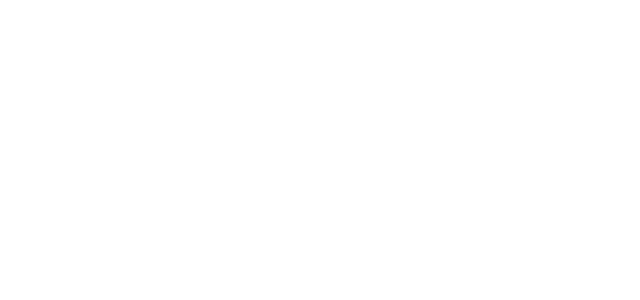
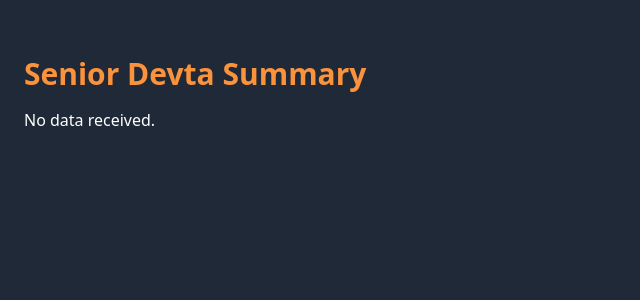
Before and after one commit to asatyarajgupta/hacktu_react, a React (Vite) app: page /senior-devta/response in a window 1280 px wide. Before the commit this address had no page. Shown: the top 300 px of the page, without its empty margins (0-640 px from the left). Built offline with nearby package versions, Linux system fonts and the light colour scheme.

Commit message:
all files arranged

```diff
--- a/src/App.jsx
+++ b/src/App.jsx
@@ -5,6 +5,8 @@
 import ExamResponse from "./components/ExamResponse.jsx";
 import Quiz from "./components/Quiz.jsx";
 import JuniorDevta from "./components/JuniorDevta.jsx";
+import SeniorDevta from "./components/SeniorDevta.jsx";
+import SeniorRisponse from "./components/SeniorRisponse.jsx";
 
 export default function App() {
     return(
@@ -14,9 +16,10 @@
                     <Route path={"/"} element={<Homepage />} />
                     <Route path={"/exam-devta"} element={<Backend />} />
                     <Route path={"/junior-devta"} element={<JuniorDevta />} />
-                    <Route path={"/senior-devta"} element={<StayUpdated />} />
+                    <Route path={"/senior-devta"} element={<SeniorDevta />} />
                     <Route path={"/foundation-devta"} element={<StayUpdated />} />
                     <Route path={"exam-devta/response"} element={<ExamResponse />} />
+                    <Route path={"senior-devta/response"} element={<SeniorRisponse />} />
                     <Route path={"/quiz"} element={<Quiz/>} />
                 </Routes>
 
--- /dev/null
+++ b/src/components/SeniorRisponse.jsx
@@ -0,0 +1,70 @@
+import React from 'react';
+import { useLocation } from 'react-router-dom';
+
+const SeniorDevtaResponse = () => {
+    const location = useLocation();
+    const { combined_summary, topic_wise_summary, individual_summaries } = location.state || {};
+
+    return (
+        <div className="min-h-screen bg-gray-800 text-white p-6">
+            <div className="container mx-auto py-8">
+                <h1 className="text-3xl font-bold mb-4 text-orange-400">Senior Devta Summary</h1>
+
+                {combined_summary && (
+                    <div className="mb-6">
+                        <h2 className="text-xl font-semibold text-orange-300 mb-2">Combined Summary</h2>
+                        <div className="ml-4">
+                            <h3 className="text-lg text-orange-200">Simple:</h3>
+                            <p className="mb-2">{combined_summary.simple}</p>
+                            <h3 className="text-lg text-orange-200">Translated:</h3>
+                            <p className="mb-2">{combined_summary.translated}</p>
+                            <h3 className="text-lg text-orange-200">Story:</h3>
+                            <p className="mb-2">{combined_summary.story}</p>
+                        </div>
+                    </div>
+                )}
+
+                {topic_wise_summary && (
+                    <div className="mb-6">
+                        <h2 className="text-xl font-semibold text-orange-300 mb-2">Topic-wise Summary</h2>
+                        <div className="ml-4">
+                            <h3 className="text-lg text-orange-200">Simple:</h3>
+                            <p className="mb-2">{topic_wise_summary.simple}</p>
+                            <h3 className="text-lg text-orange-200">Translated:</h3>
+                            <p className="mb-2">{topic_wise_summary.translated}</p>
+                        </div>
+                    </div>
+                )}
+
+                {individual_summaries && (
+                    <div>
+                        <h2 className="text-xl font-semibold text-orange-300 mb-2">Individual Summaries</h2>
+                        {Object.entries(individual_summaries).map(([url, summary], index) => (
+                            <div key={index} className="mb-6 ml-4">
+                                <h3 className="text-lg text-orange-200 mb-2">Summary for {url}</h3>
+                                {summary.error ? (
+                                    <p className="text-red-500">{summary.error}</p>
+                                ) : (
+                                    <div>
+                                        <h4 className="text-md text-orange-100 mb-1">Simple Summary:</h4>
+                                        <p className="mb-2">{summary.simple_summary}</p>
+                                        <h4 className="text-md text-orange-100 mb-1">Translated Summary:</h4>
+                                        <p className="mb-2">{summary.translated_summary}</p>
+                                        <h4 className="text-md text-orange-100 mb-1">Story Summary:</h4>
+                                        <p className="mb-2">{summary.story_summary}</p>
+                                    </div>
+                                )}
+                            </div>
+                        ))}
+                    </div>
+                )}
+
+                {!combined_summary && !topic_wise_summary && !individual_summaries && (
+                    <p>No data received.</p>
+                )}
+            </div>
+        </div>
+    );
+};
+
+export default SeniorDevtaResponse;
```
